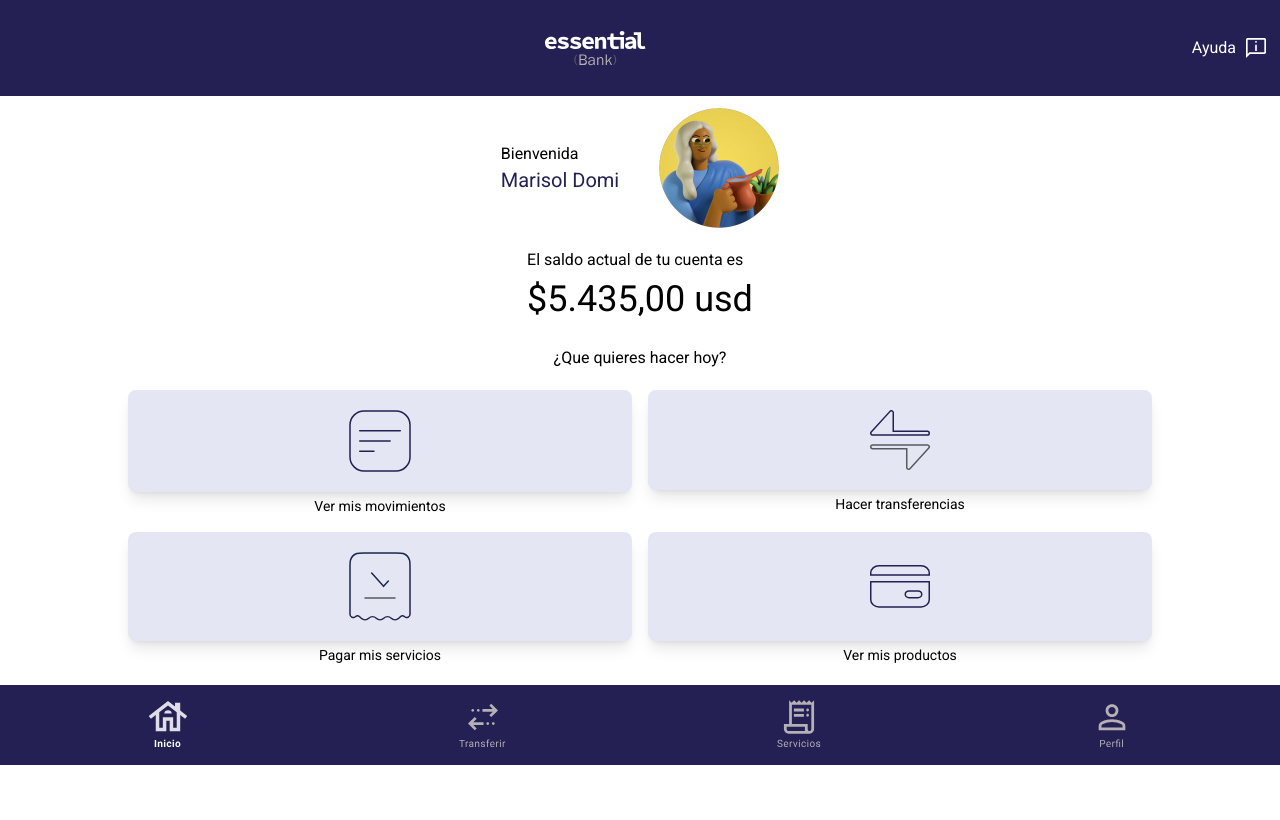
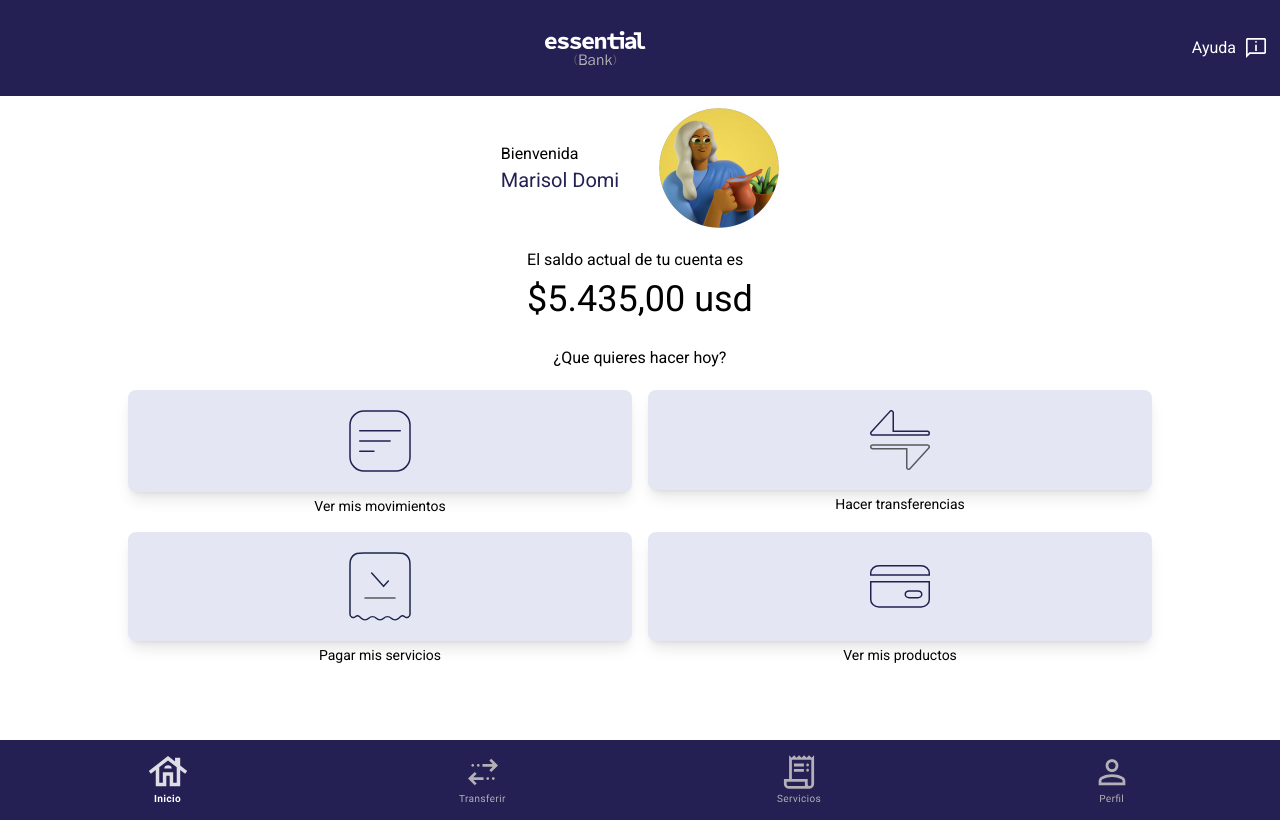
Before and after one commit to anavarro81/Essential-Bank-Front, a React (Vite) app in the folder frontend/: page / in a window 1280 px wide. Built offline with nearby package versions, Linux system fonts and the light colour scheme.

Commit message:
corregir posicion footer

```diff
--- a/frontend/src/App.jsx
+++ b/frontend/src/App.jsx
@@ -10,7 +10,7 @@ function App() {
 
 
   return (
-    <div className='main'>
+    <div className='main relative'>
     {/* <Login/> */}
     <Home/>
     <Footer/>
--- a/frontend/src/Pages/Home/Home.jsx
+++ b/frontend/src/Pages/Home/Home.jsx
@@ -1,7 +1,7 @@
 import React from 'react'
 import {  } from 'react-icons/bi';
 import profilePicture from '../../assets/Images/Photo.jpg'
-
+import '../../css/main.css'
 
 
 const Home = () => {
@@ -14,10 +14,12 @@ const Home = () => {
 
 return (
 
-    <>
+    <div className='main'>
 
     {/* header */}
-    <div className='bg-primary w-full h-[96px] justify-center  text-white flex items-center'>
+
+
+    <div className='bg-primary w-full h-[96px] justify-center  text-white flex items-center '>
 
 
         {/* Vector logo */}
@@ -58,7 +60,7 @@ return (
 
     {/* <div className='flex flex-col items-center justify-center min-h-screen bg-white'></div> */}
 
-    <section id='main-container' className='container flex flex-col justify-center items-center space-y-5 '>
+    <section id='main-container' className='container flex flex-col  items-center space-y-5 '>
         <div className='flex justify-around items-center gap-5' >
 
             <div className='flex items-center justify-center gap-10 pt-3'>
@@ -153,7 +155,7 @@ return (
     </section>
 
 
-    </>
+    </div>
   )
 }
 
--- a/frontend/src/css/main.css
+++ b/frontend/src/css/main.css
@@ -9,8 +9,6 @@
 }
 
 .main {
-
-    /* min-height: calc(100vh - 80px); */
-
+    min-height: calc(100vh - 80px);
 
   }
```
Also changed, not shown: frontend/src/components/Footer.jsx (+1 -1 lines).
